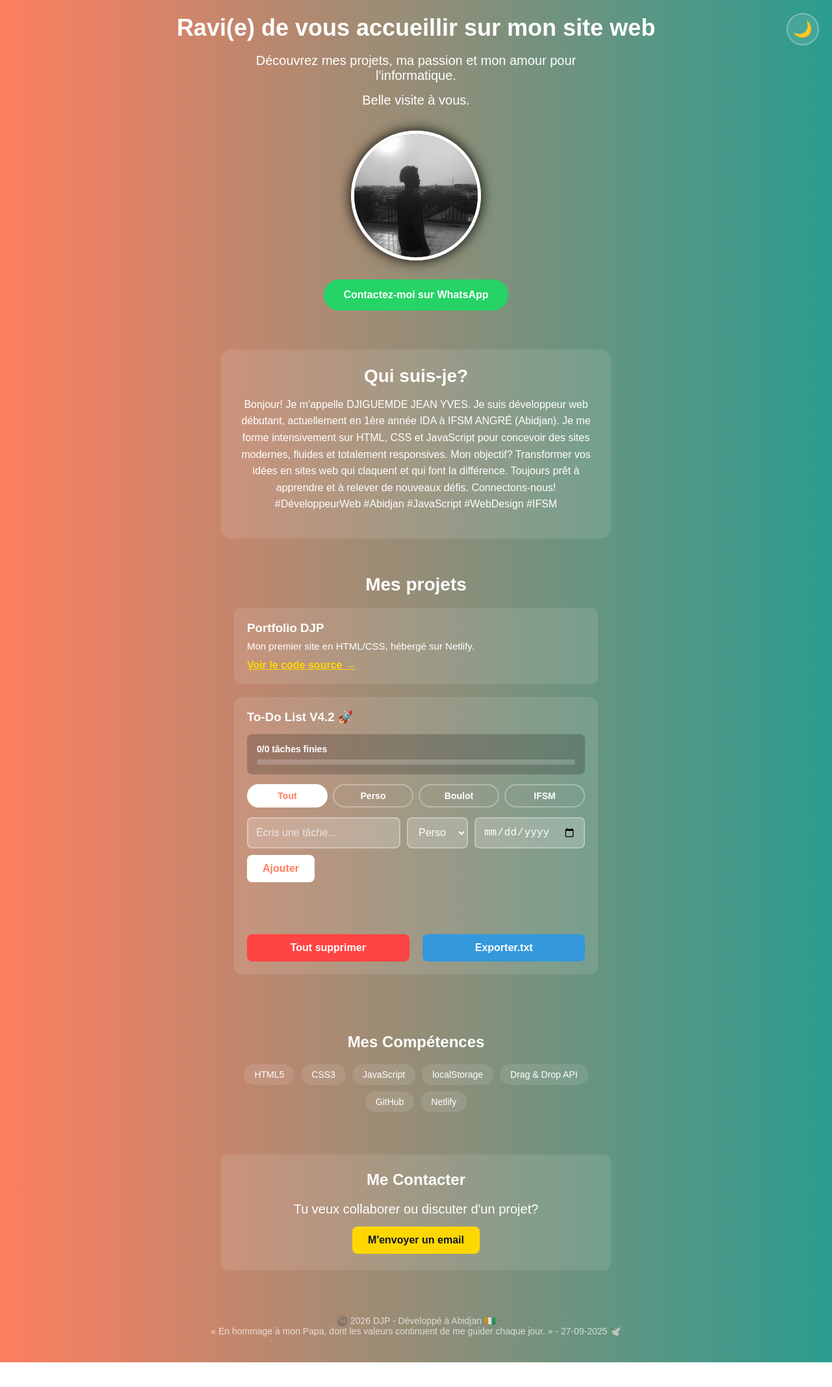
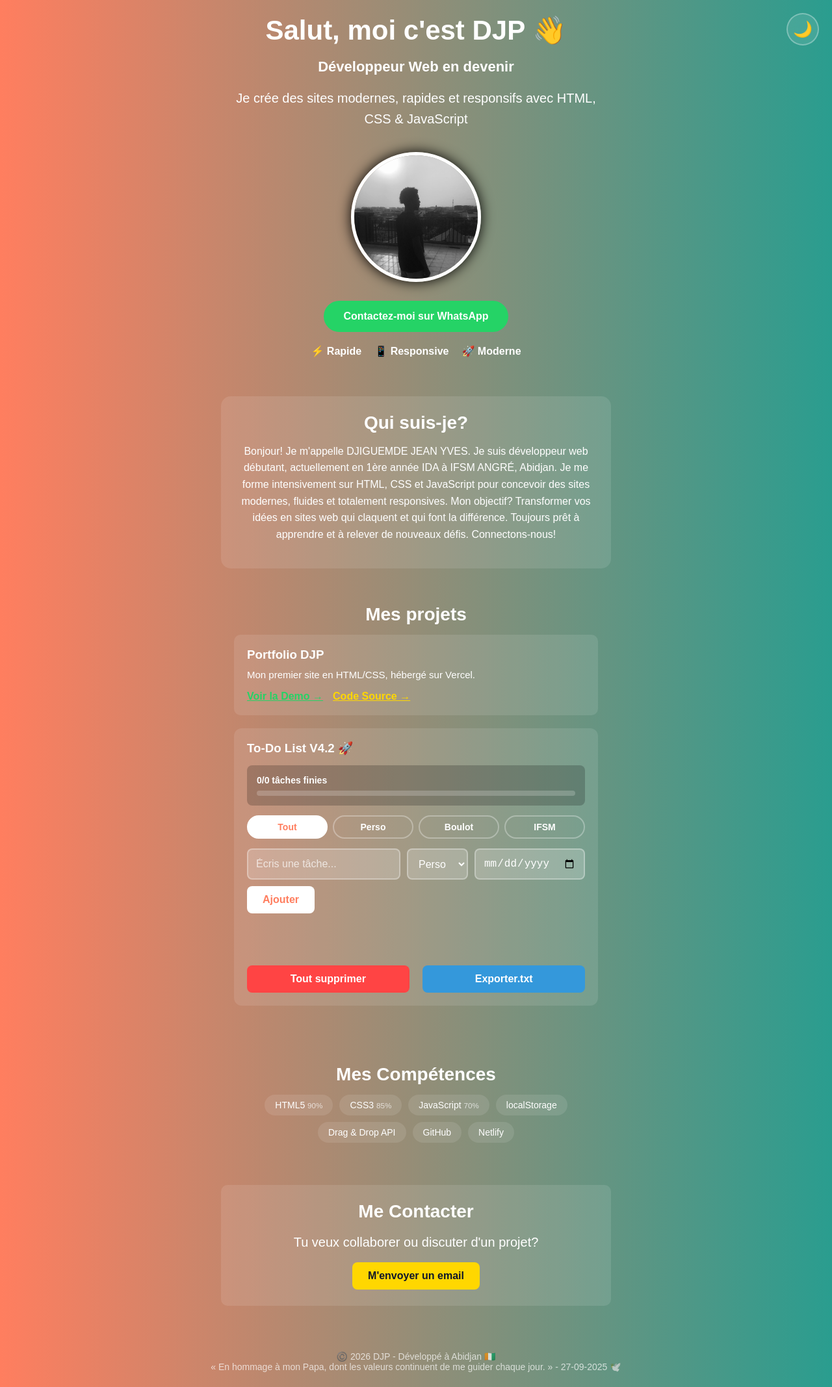
Before and after one commit to jdy12345/portfolio-djp, a plain HTML site: page index.html in a window 1280 px wide. Shown: the top 2135 px of the page at 65% size. Before the commit the page ends 2097 px from the top, so only its background shows below. Drawn offline with Linux system fonts and the light colour scheme.

Commit message:
Update index.html

```diff
--- a/index.html
+++ b/index.html
@@ -3,7 +3,9 @@
 <head>
   <meta charset="UTF-8">
   <meta name="viewport" content="width=device-width, initial-scale=1.0">
-  <title>DJP - Développeur Web Abidjan</title>
+  <title>DJP | Développeur Web Abidjan | Portfolio</title>
+  <meta name="description" content="Portfolio de DJP, développeur web à Abidjan. HTML, CSS, JavaScript. Projets, compétences et contact.">
+  <link rel="icon" type="image/png" href="/favicon.png">
   <style>
     :root {
       --bg-gradient: linear-gradient(to right, #ff7e5f, #2a9d8f);
@@ -36,9 +38,14 @@
     }
 
     h1 {
-      font-size: clamp(20px, 6vw, 36px);
+      font-size: clamp(24px, 7vw, 42px);
+      margin-bottom: 10px;
+      line-height: 1.3;
+    }
+
+    h2 {
+      font-size: clamp(18px, 5vw, 28px);
       margin-bottom: 15px;
-      line-height: 1.3;
     }
 
     p {
@@ -47,6 +54,7 @@
       max-width: 600px;
       margin-left: auto;
       margin-right: auto;
+      line-height: 1.6;
     }
 
     img {
@@ -90,6 +98,19 @@
       cursor: pointer;
       backdrop-filter: blur(10px);
       z-index: 1000;
+    }
+
+   .points-forts {
+      display: flex;
+      justify-content: center;
+      gap: 20px;
+      margin-top: 20px;
+      flex-wrap: wrap;
+    }
+
+   .point {
+      font-size: 16px;
+      font-weight: bold;
     }
 
     /* === TO-DO LIST V4.2 === */
@@ -141,7 +162,6 @@
       margin-top: 15px;
     }
 
-    /* === EXPORT V4.2 === */
     #btnExporter {
       background: #3498db;
       color: white;
@@ -154,7 +174,6 @@
       display: flex;
       justify-content: space-between;
     }
-    /* === FIN EXPORT V4.2 === */
 
    .stats-container {
       background: rgba(0,0,0,0.2);
@@ -298,46 +317,57 @@
     }
     /* === FIN TO-DO V4.2 === */
   </style>
-  <!-- Vercel Web Analytics -->
-  <script>
-    window.va = window.va || function () { (window.vaq = window.vaq || []).push(arguments); };
-  </script>
-  <script defer src="https://cdn.vercel-insights.com/v1/script.js"></script>
 </head>
 <body>
   <button class="theme-toggle" id="themeToggle">🌙</button>
 
-  <h1>Ravi(e) de vous accueillir sur mon site web</h1>
-  <p>Découvrez mes projets, ma passion et mon amour pour l'informatique.</p>
-  <p>Belle visite à vous.</p>
-  <img src="moi.jpg" alt="c'est moi">
+  <!-- HERO NOUVEAU -->
+  <h1>Salut, moi c'est DJP 👋</h1>
+  <p style="font-size: clamp(18px, 4.5vw, 22px); font-weight: 600;">
+    Développeur Web en devenir
+  </p>
+  <p>Je crée des sites modernes, rapides et responsifs avec HTML, CSS & JavaScript</p>
+
+  <img src="moi.jpg" alt="DJP - Développeur Web">
   <br>
   <a href="https://wa.me/2250142048659" class="btn-whatsapp" target="_blank">
     Contactez-moi sur WhatsApp
   </a>
 
+  <div class="points-forts">
+    <div class="point">⚡ Rapide</div>
+    <div class="point">📱 Responsive</div>
+    <div class="point">🚀 Moderne</div>
+  </div>
+
   <!-- A PROPOS -->
   <section style="margin-top: 60px; padding: 25px 20px; background: var(--card-bg); border-radius: 15px; max-width: 600px; margin-left: auto; margin-right: auto;">
-    <h2 style="font-size: clamp(18px, 5vw, 28px); margin-bottom: 15px;">Qui suis-je?</h2>
-    <p style="font-size: 16px; line-height: 1.6;">
-Bonjour! Je m'appelle DJIGUEMDE JEAN YVES. Je suis développeur web débutant, actuellement en 1ère année IDA à IFSM ANGRÉ (Abidjan). Je me forme intensivement sur HTML, CSS et JavaScript pour concevoir des sites modernes, fluides et totalement responsives. Mon objectif? Transformer vos idées en sites web qui claquent et qui font la différence. Toujours prêt à apprendre et à relever de nouveaux défis. Connectons-nous! #DéveloppeurWeb #Abidjan #JavaScript #WebDesign #IFSM </p>
+    <h2>Qui suis-je?</h2>
+    <p style="font-size: 16px;">
+      Bonjour! Je m'appelle DJIGUEMDE JEAN YVES. Je suis développeur web débutant, actuellement en 1ère année IDA à IFSM ANGRÉ, Abidjan.
+      Je me forme intensivement sur HTML, CSS et JavaScript pour concevoir des sites modernes, fluides et totalement responsives.
+      Mon objectif? Transformer vos idées en sites web qui claquent et qui font la différence.
+      Toujours prêt à apprendre et à relever de nouveaux défis. Connectons-nous!
+    </p>
   </section>
 
   <!-- PROJETS -->
   <section style="margin-top: 30px; padding: 25px 20px; max-width: 600px; margin-left: auto; margin-right: auto;">
-    <h2 style="font-size: clamp(18px, 5vw, 28px); margin-bottom: 20px;">Mes projets</h2>
+    <h2>Mes projets</h2>
 
     <div style="background: var(--card-bg); padding: 20px; border-radius: 10px; text-align: left; margin-bottom: 20px;">
       <h3 style="margin-bottom: 8px;">Portfolio DJP</h3>
-      <p style="font-size: 15px; margin-bottom: 12px;">Mon premier site en HTML/CSS, hébergé sur Netlify.</p>
-      <a href="https://github.com/jdy12345/portfolio-djp" target="_blank" style="color: #ffd700; font-weight: bold;">Voir le code source →</a>
+      <p style="font-size: 15px; margin-bottom: 12px;">Mon premier site en HTML/CSS, hébergé sur Vercel.</p>
+      <div style="display: flex; gap: 15px; flex-wrap: wrap;">
+        <a href="https://portfolio-djp.vercel.app/" target="_blank" style="color: #25D366; font-weight: bold;">Voir la Demo →</a>
+        <a href="https://github.com/jdy12345/portfolio-djp" target="_blank" style="color: #ffd700; font-weight: bold;">Code Source →</a>
+      </div>
     </div>
 
     <!-- TO-DO LIST V4.2 -->
     <div style="background: var(--card-bg); padding: 20px; border-radius: 12px; text-align: left;">
       <h3 style="margin-bottom: 15px;">To-Do List V4.2 🚀</h3>
 
-      <!-- STATS V4 -->
       <div class="stats-container">
         <div class="stats-texte" id="statsTexte">0/0 tâches finies</div>
         <div class="progress-bar-bg">
@@ -345,7 +375,6 @@ Bonjour! Je m'appelle DJIGUEMDE JEAN YVES. Je suis développeur web débutant, a
         </div>
       </div>
 
-      <!-- FILTRES V4.1 -->
       <div class="filtres-container">
         <button class="btn-filtre actif" data-filtre="tout">Tout</button>
         <button class="btn-filtre" data-filtre="perso">Perso</button>
@@ -373,11 +402,11 @@ Bonjour! Je m'appelle DJIGUEMDE JEAN YVES. Je suis développeur web débutant, a
 
   <!-- COMPETENCES -->
   <section style="margin-top: 40px; padding: 25px 20px; max-width: 600px; margin-left: auto; margin-right: auto;">
-    <h2 style="font-size: clamp(18px, 5vw, 24px); margin-bottom: 20px;">Mes Compétences</h2>
+    <h2>Mes Compétences</h2>
     <div style="display: flex; flex-wrap: wrap; gap: 10px; justify-content: center;">
-      <span style="background: var(--card-bg); padding: 8px 16px; border-radius: 20px; font-size: 14px;">HTML5</span>
-      <span style="background: var(--card-bg); padding: 8px 16px; border-radius: 20px; font-size: 14px;">CSS3</span>
-      <span style="background: var(--card-bg); padding: 8px 16px; border-radius: 20px; font-size: 14px;">JavaScript</span>
+      <span style="background: var(--card-bg); padding: 8px 16px; border-radius: 20px; font-size: 14px;">HTML5 <small style="opacity:0.7">90%</small></span>
+      <span style="background: var(--card-bg); padding: 8px 16px; border-radius: 20px; font-size: 14px;">CSS3 <small style="opacity:0.7">85%</small></span>
+      <span style="background: var(--card-bg); padding: 8px 16px; border-radius: 20px; font-size: 14px;">JavaScript <small style="opacity:0.7">70%</small></span>
       <span style="background: var(--card-bg); padding: 8px 16px; border-radius: 20px; font-size: 14px;">localStorage</span>
       <span style="background: var(--card-bg); padding: 8px 16px; border-radius: 20px; font-size: 14px;">Drag & Drop API</span>
       <span style="background: var(--card-bg); padding: 8px 16px; border-radius: 20px; font-size: 14px;">GitHub</span>
@@ -387,7 +416,7 @@ Bonjour! Je m'appelle DJIGUEMDE JEAN YVES. Je suis développeur web débutant, a
 
   <!-- CONTACT -->
   <section style="margin: 40px auto; padding: 25px 20px; max-width: 600px; background: var(--card-bg); border-radius: 10px;">
-    <h2 style="font-size: clamp(18px, 5vw, 24px); margin-bottom: 20px;">Me Contacter</h2>
+    <h2>Me Contacter</h2>
     <p style="margin-bottom: 15px;">Tu veux collaborer ou discuter d'un projet?</p>
     <a href="mailto:morienpola@gmail.com" style="display: inline-block; background: #ffd700; color: #0f172a; padding: 12px 24px; border-radius: 8px; font-weight: bold; text-decoration: none;">
       M'envoyer un email
@@ -454,7 +483,6 @@ Bonjour! Je m'appelle DJIGUEMDE JEAN YVES. Je suis développeur web débutant, a
       }
     });
 
-    // === FILTRES V4.1 ===
     btnsFiltre.forEach(btn => {
       btn.addEventListener('click', () => {
         btnsFiltre.forEach(b => b.classList.remove('actif'));
@@ -480,7 +508,6 @@ Bonjour! Je m'appelle DJIGUEMDE JEAN YVES. Je suis développeur web débutant, a
       });
     }
 
-    // === EXPORT V4.2 ===
     btnExporter.addEventListener('click', exporterTaches);
 
     function exporterTaches() {
@@ -520,7 +547,6 @@ Bonjour! Je m'appelle DJIGUEMDE JEAN YVES. Je suis développeur web débutant, a
       a.click();
       URL.revokeObjectURL(url);
     }
-    // === FIN EXPORT V4.2 ===
 
     function ajouterTache() {
       const texte = champTache.value.trim();
@@ -675,6 +701,5 @@ Bonjour! Je m'appelle DJIGUEMDE JEAN YVES. Je suis développeur web débutant, a
       }
     }
   </script>
-
 </body>
 </html>
```
Lines whose indentation alone changed are shown as unchanged.
